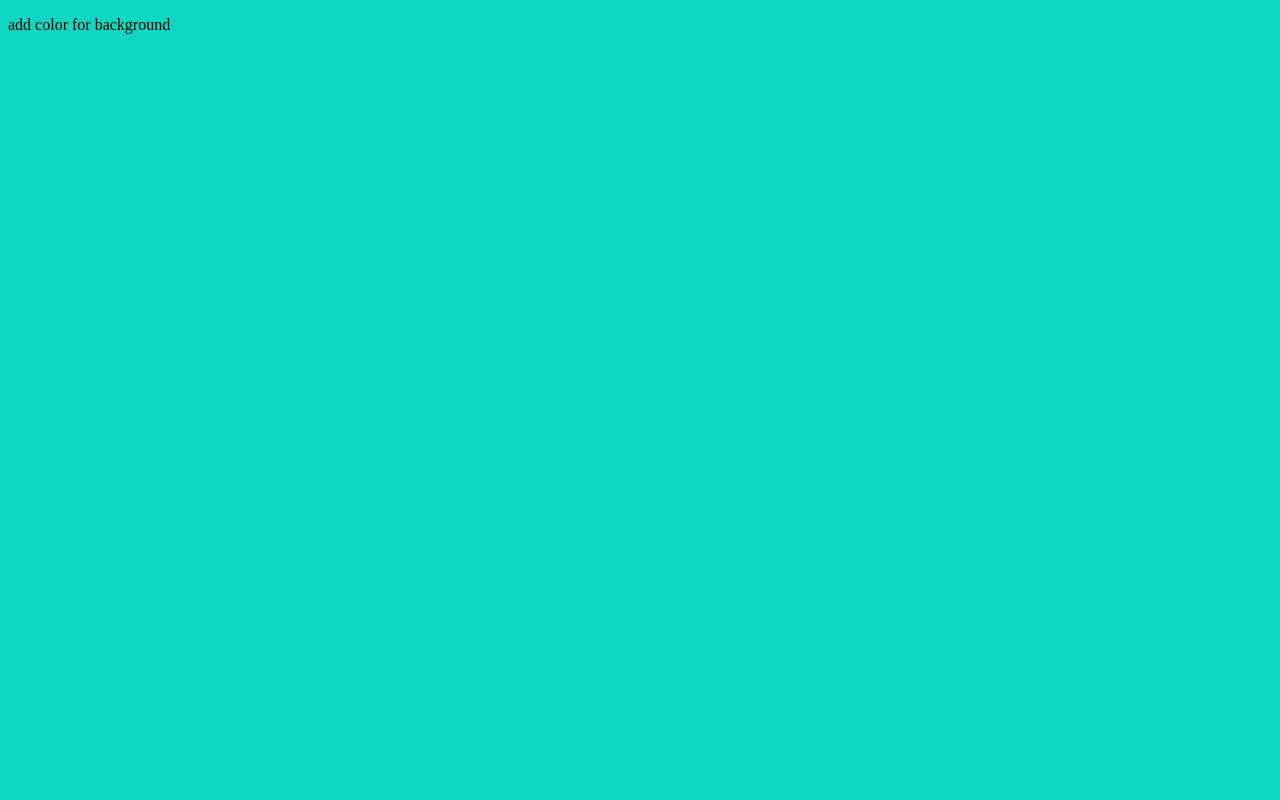
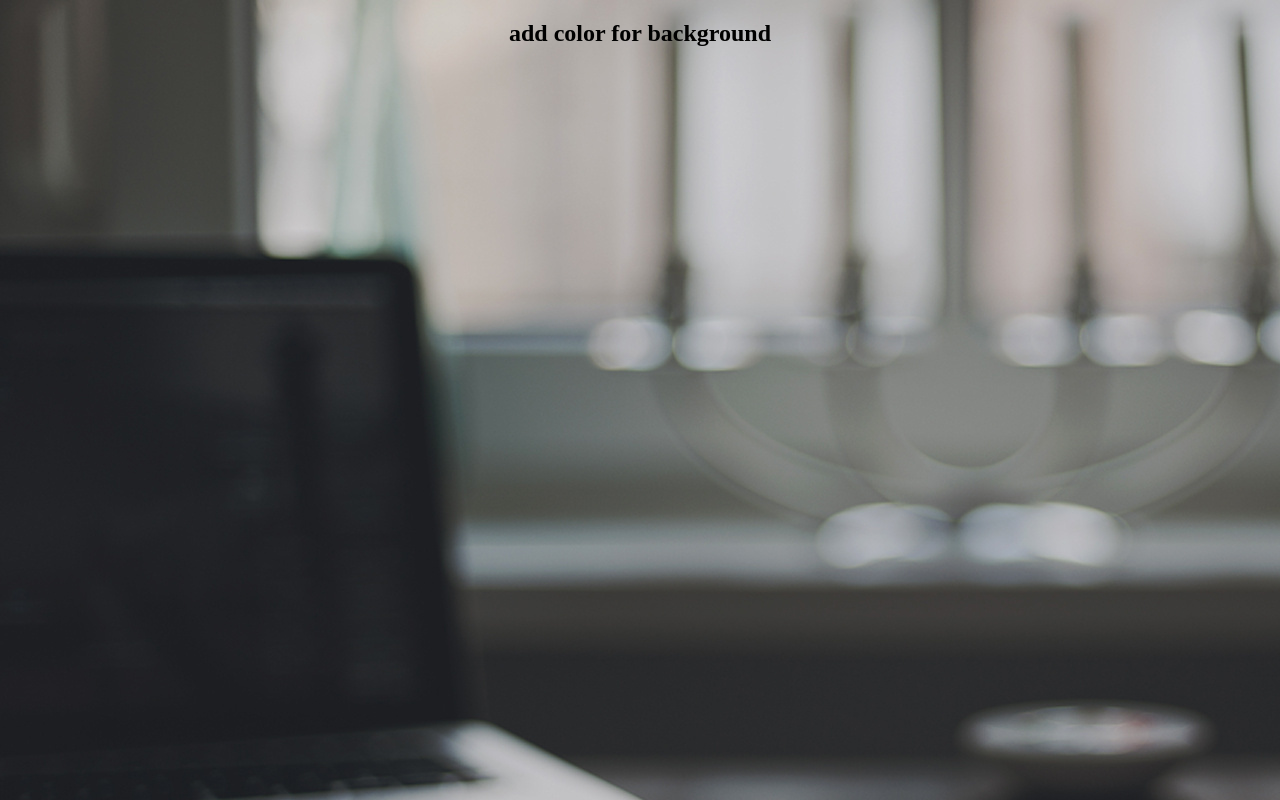
Before and after one commit to Rtechcampus/techcampus-three, a plain HTML site: page index.html in a window 1280 px wide. Drawn offline with Linux system fonts and the light colour scheme.

Commit message:
add background in index file

```diff
--- a/index.html
+++ b/index.html
@@ -3,12 +3,11 @@
 <head>
 	<meta charset="utf-8">
 	<style type="text/css"></style>
-	<body bgcolor="#10D7c1">
 
 	<title> editor </title>
 </head>
-<body>
-	<P>  add color for background </P>
+<body background="background.jpg" bgcolor="#10D7c1">
+	 <center><P> <h2> add color for background</h2> </P></center>
 
 </body>
 </html>
```
Also changed, not shown: background.jpg (added).
